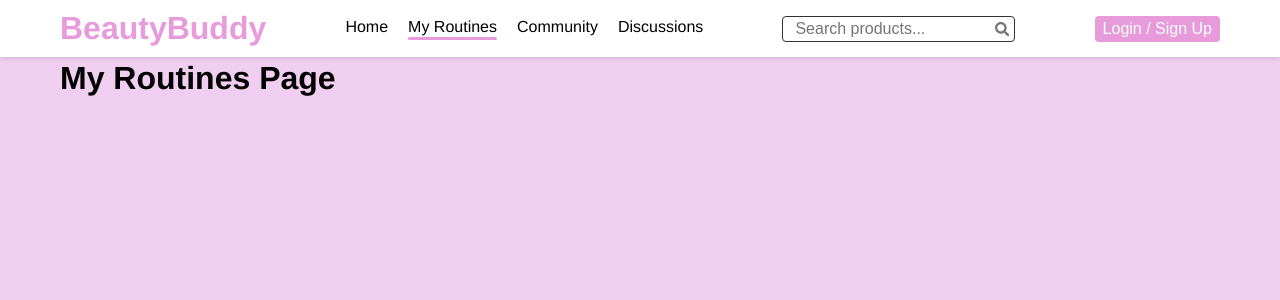
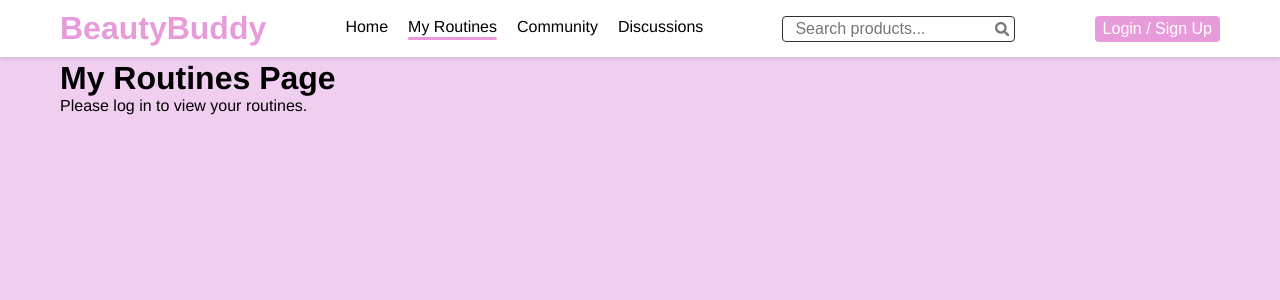
Before and after one commit to MarikaScrepnek/BeautyBuddy, a React (Vite) app in the folder BeautyBuddy-frontend/: page /my-routines in a window 1280 px wide. Shown: the top 300 px of the page. Built offline with nearby package versions, Linux system fonts and the light colour scheme.

Commit message:
make my routine page different when logged in vs logged out

```diff
--- a/BeautyBuddy-frontend/src/pages/MyRoutines.jsx
+++ b/BeautyBuddy-frontend/src/pages/MyRoutines.jsx
@@ -1,7 +1,22 @@
+import React, { useState, useEffect } from 'react';
+
 export default function MyRoutines() {
+  const [isLoggedIn, setIsLoggedIn] = useState(false);
+
+  useEffect(() => {
+    const user = localStorage.getItem('user');
+    if (user) {
+      setIsLoggedIn(true);
+    }
+    else {
+      setIsLoggedIn(false);
+    }
+  }, []);
+
   return (
     <div>
       <h1>My Routines Page</h1>
+      {isLoggedIn ? <p>Welcome back, user!</p> : <p>Please log in to view your routines.</p>}
     </div>
   );
 }
```
